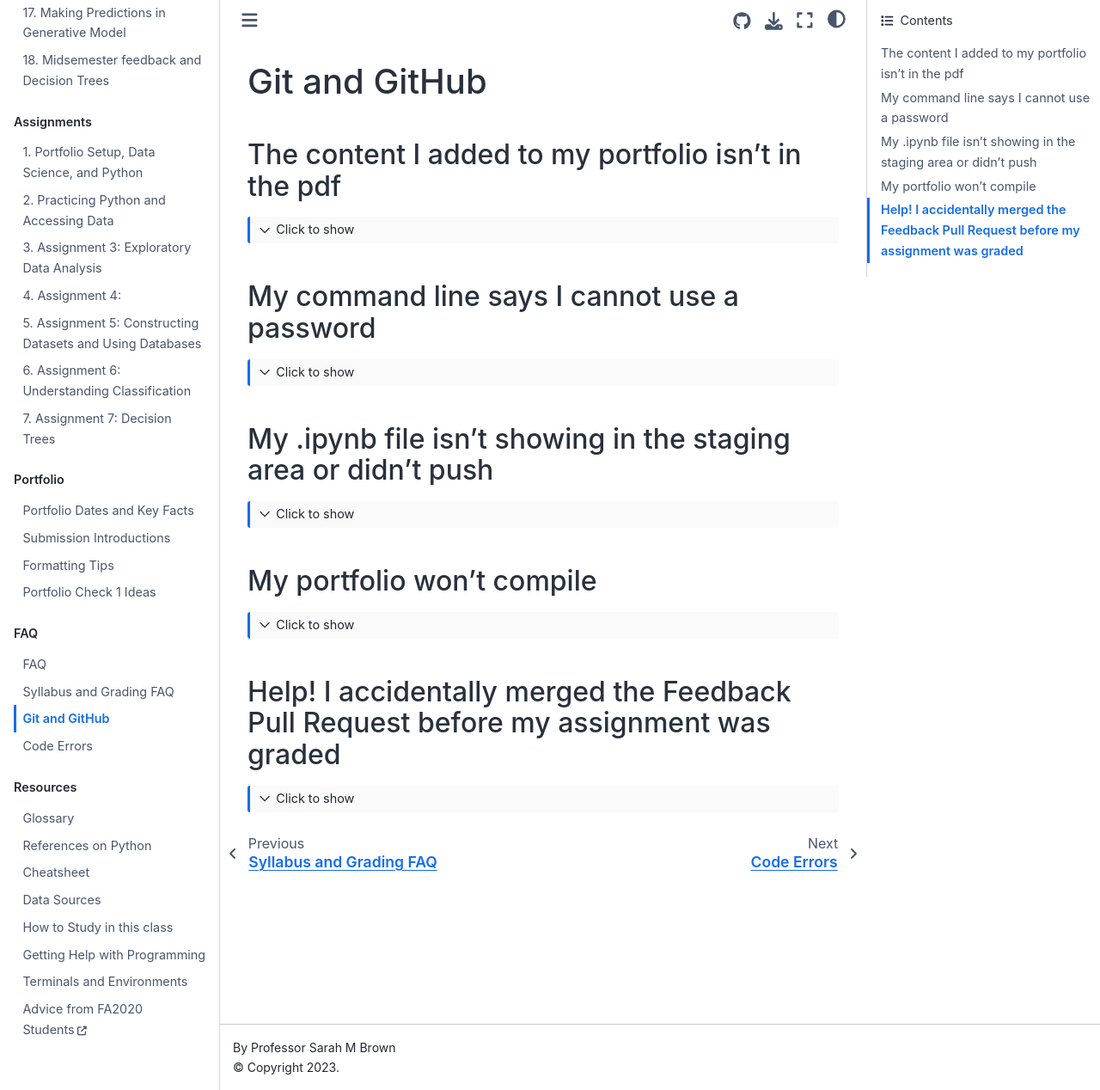
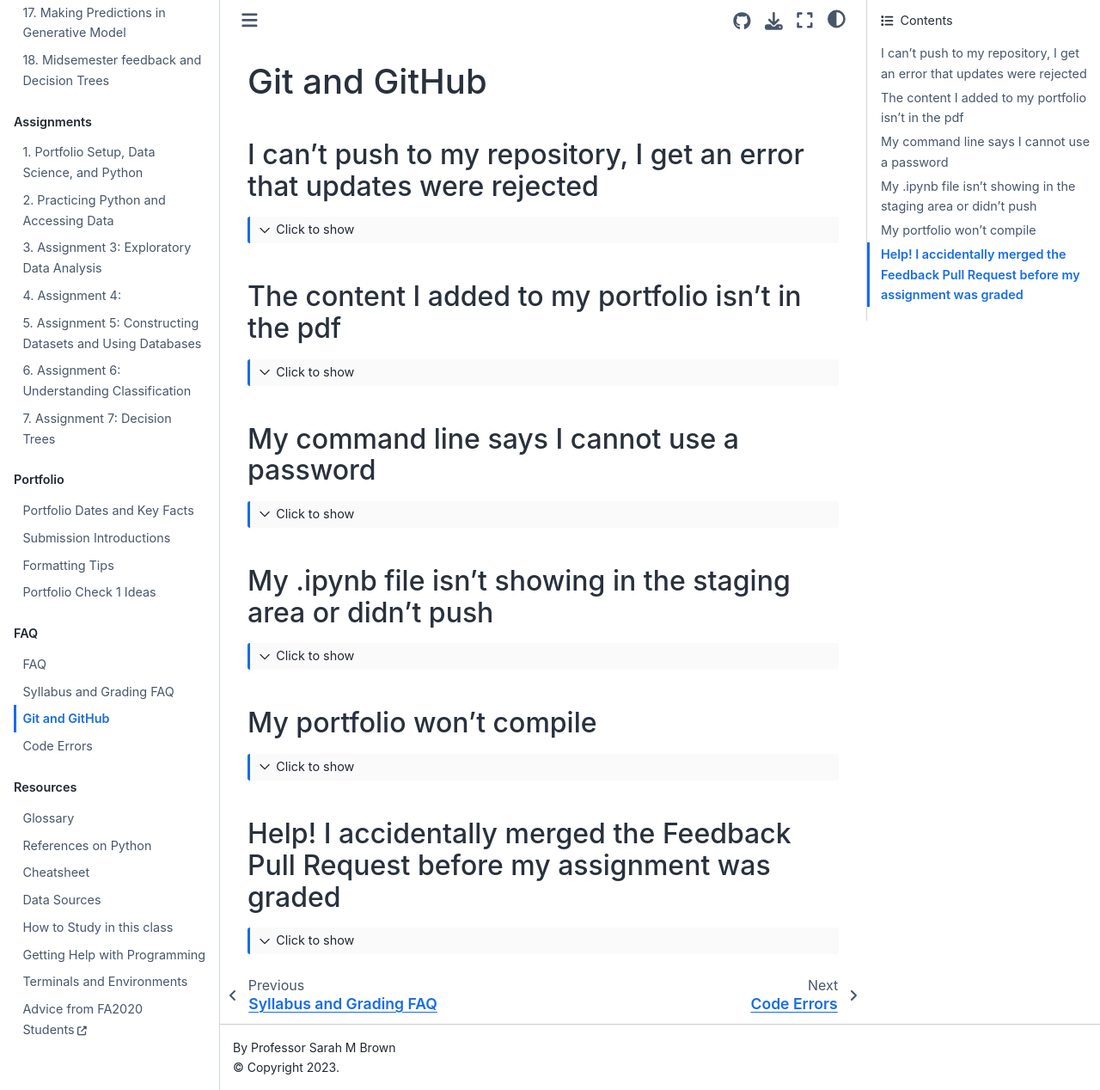
Before and after one commit to rhodyprog4ds/BrownFall21, a Jupyter Book: the page built from faq/github.md, in a window 1280 px wide and 1268 px high. Shown: the whole window at 86% size. Built offline with Jupyter Book 1.0.4 settings and Sphinx 7.4.7 and the Sphinx Book theme 1.1.4, drawn with Linux system fonts in a browser that asks for light colours; pages that are not in the unit, such as notebooks, are missing from menus; some of the changed lines change nothing that is shown.

Commit message:
add about pulling and merge conflicts, closes #18

`````diff
--- a/faq/github.md
+++ b/faq/github.md
@@ -6,7 +6,29 @@
 
 ````
  -->
+### I can't push to my repository, I get an error that updates were rejected
+````{toggle}
 
+```
+! [rejected] main -> main (fetch first)
+error: failed to push some refs to <repository name>
+hint: Updates were rejected because the remote contains work that you do
+hint: not have locally. This is usually caused by another repository pushing
+hint: to the same ref. You may want to first integrate the remote changes
+hint: (e.g., 'git pull ...') before pushing again.
+hint: See the 'Note about fast-forwards' in 'git push --help' for details.
+
+```
+
+Your local version and github version are out of sync, you need to pull the changes from github to your local computer before you can push new changes there.
+
+After you run
+```
+git pull
+```
+
+You'll probably have to [resolve a merge conflict](https://docs.github.com/en/github/collaborating-with-pull-requests/addressing-merge-conflicts/resolving-a-merge-conflict-using-the-command-line)
+````
 
 ### The content I added to my portfolio isn't in the pdf
 
@@ -25,6 +47,8 @@ parts:
 #    chapters:
 #    - file: submission_1_intro
 ```
+
+uncomment the later lines and add any new files you add.
 ````
 
 
`````
